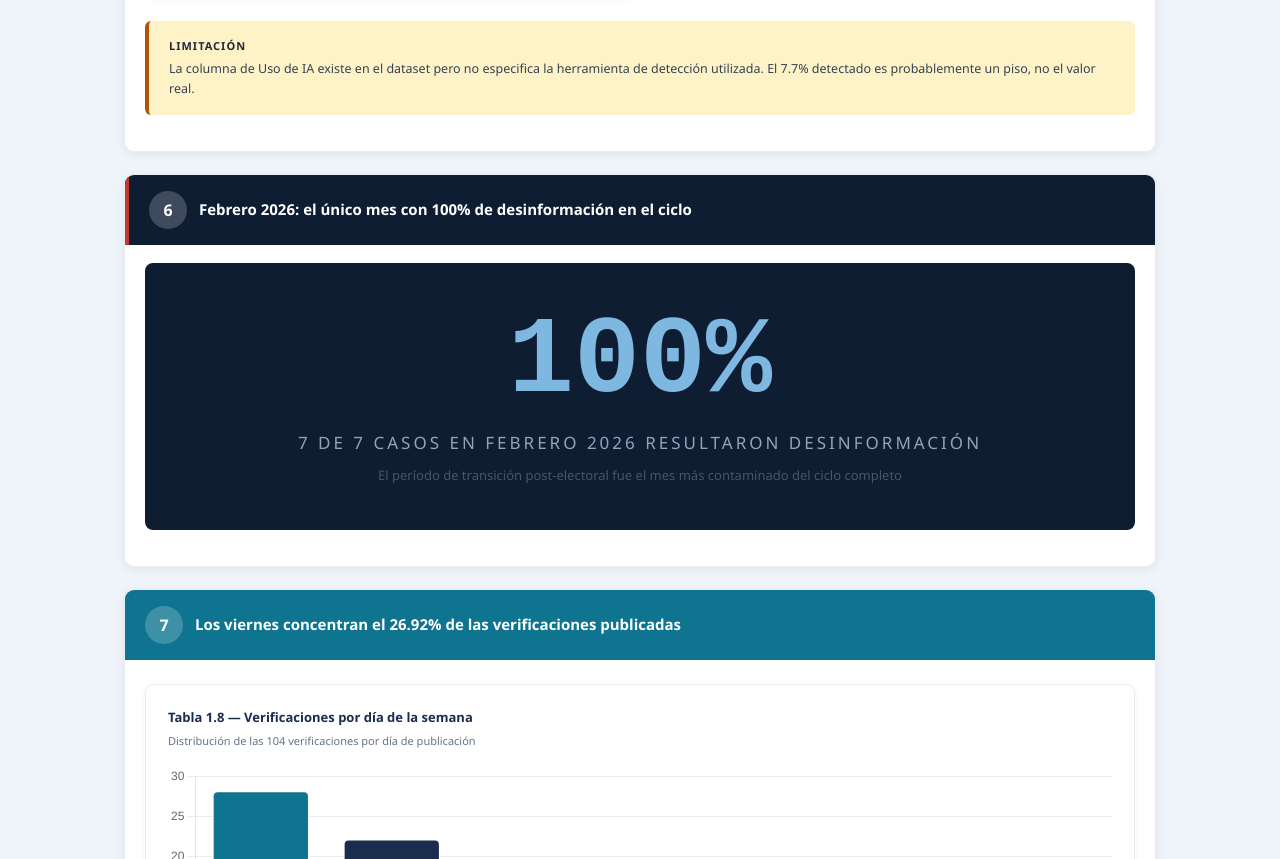
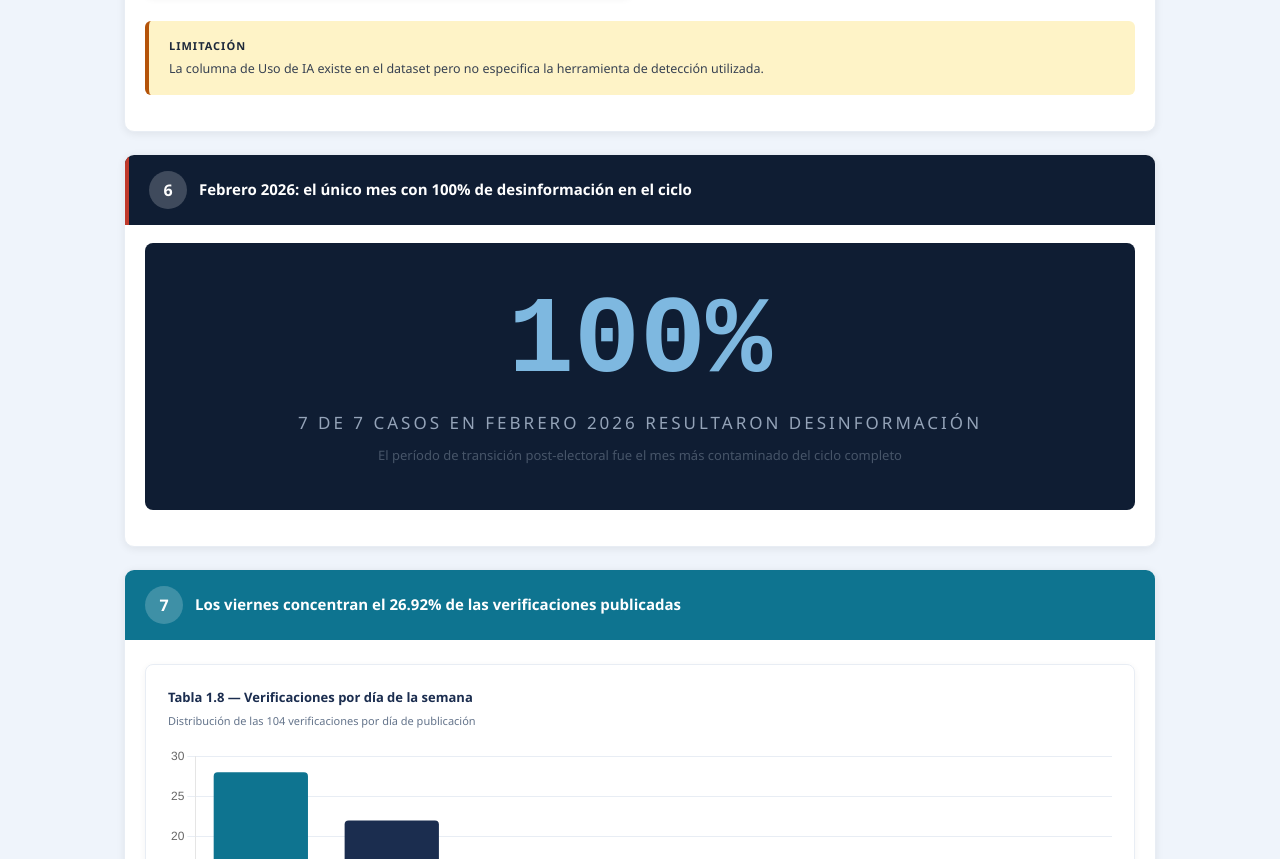
Before and after one commit to AVarelaP/chekia-electoral-2025, a plain HTML site: page index.html in a window 1280 px wide. Shown: the part 10911-11770 px from the top of the page. Drawn offline with nearby package versions, Linux system fonts and the light colour scheme.

Commit message:
Remove unnecessary information from alert message

```diff
--- a/index.html
+++ b/index.html
@@ -642,7 +642,7 @@ footer a{color:#7EB8E0;text-decoration:none}
       </div>
       <div class="alert alert-warn" data-reveal>
         <strong>Limitación</strong>
-        <p>La columna de Uso de IA existe en el dataset pero no especifica la herramienta de detección utilizada. El 7.7% detectado es probablemente un piso, no el valor real.</p>
+        <p>La columna de Uso de IA existe en el dataset pero no especifica la herramienta de detección utilizada.</p>
       </div>
     </div>
   </div>
```
